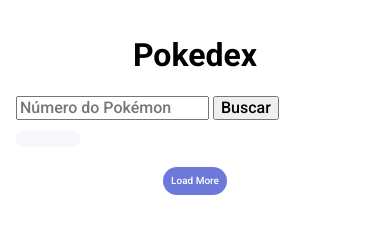
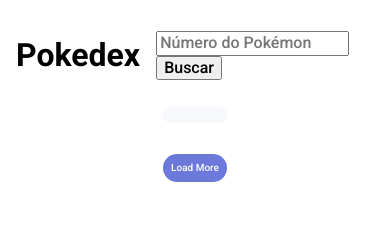
Before and after one commit to germanavaz/pokedex, a plain HTML site: page index.html in a window 390 px wide. Drawn offline with nearby package versions, Linux system fonts and the light colour scheme; no server answers.

Commit message:
responsividade fix

```diff
--- a/assets/css/style.css
+++ b/assets/css/style.css
@@ -17,6 +17,13 @@ body {
 
 h1 {
     text-align: center;
+    padding-left: 3rem;
+}
+
+.buscar {
+    display: flex;
+    justify-content: space-between;
+    align-items: center;
 }
 
 #pokemonInfo {
@@ -24,7 +31,7 @@ h1 {
     align-content: center;
     width: fit-content;
     padding: .5rem 2rem;
-    margin-top: .7rem;
+    margin: .7rem auto;
     border-radius: 1rem;
 }
 
@@ -182,12 +189,24 @@ h1 {
     .pokemons {
         grid-template-columns: 1fr;
     }
+
+}
+
+@media (max-width: 500px) {
+    h1 {
+        padding: 0;
+    }
+    .buscar {
+        gap: 1rem;
+    }
+
 }
 
 @media (min-width: 540px) {
     .pokemons {
         grid-template-columns: 1fr 1fr 1fr;
     }
+
 }
 
 @media (min-width: 900px) {
--- a/index.html
+++ b/index.html
@@ -19,11 +19,13 @@
 <body>
 
     <section class="content">
-        <h1>Pokedex</h1>
 
         <div class="buscar">
-            <input type="number" id="pokemonNumber" placeholder="Número do Pokémon">
+            <h1>Pokedex</h1>
+            <div>
+                <input type="number" id="pokemonNumber" placeholder="Número do Pokémon">
             <button onclick="fetchPokemon()">Buscar</button>
+            </div>
         </div>
         <div id="pokemonInfo"></div>
 
```
